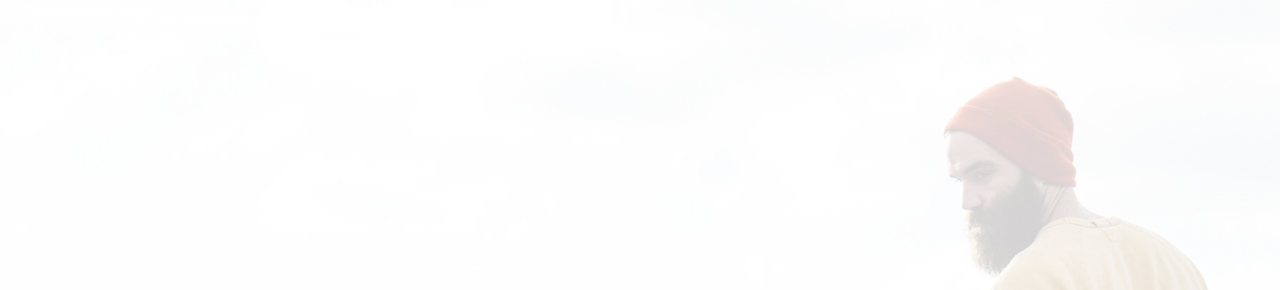
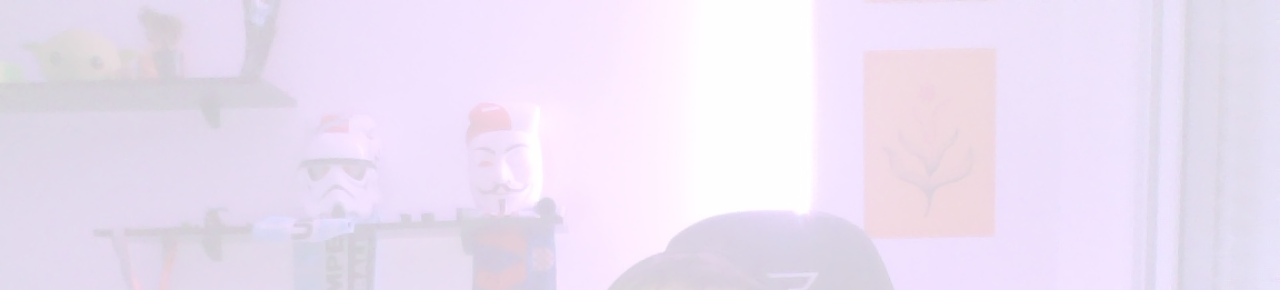
Before and after one commit to ecandido/ecandido, a plain HTML site: page index.html in a window 1280 px wide. Shown: the top 290 px of the page. Drawn offline with nearby package versions, Linux system fonts and the light colour scheme.

Commit message:
changing bg image

```diff
--- a/assets/css/style.css
+++ b/assets/css/style.css
@@ -284,7 +284,7 @@ h6 {
 #hero {
   width: 100%;
   height: 100vh;
-  background: url("../img/hero-bg.jpg") top right no-repeat;
+  background: url("../img/whatever.jpg") top right no-repeat;
   background-size: cover;
   position: relative;
 }
```
